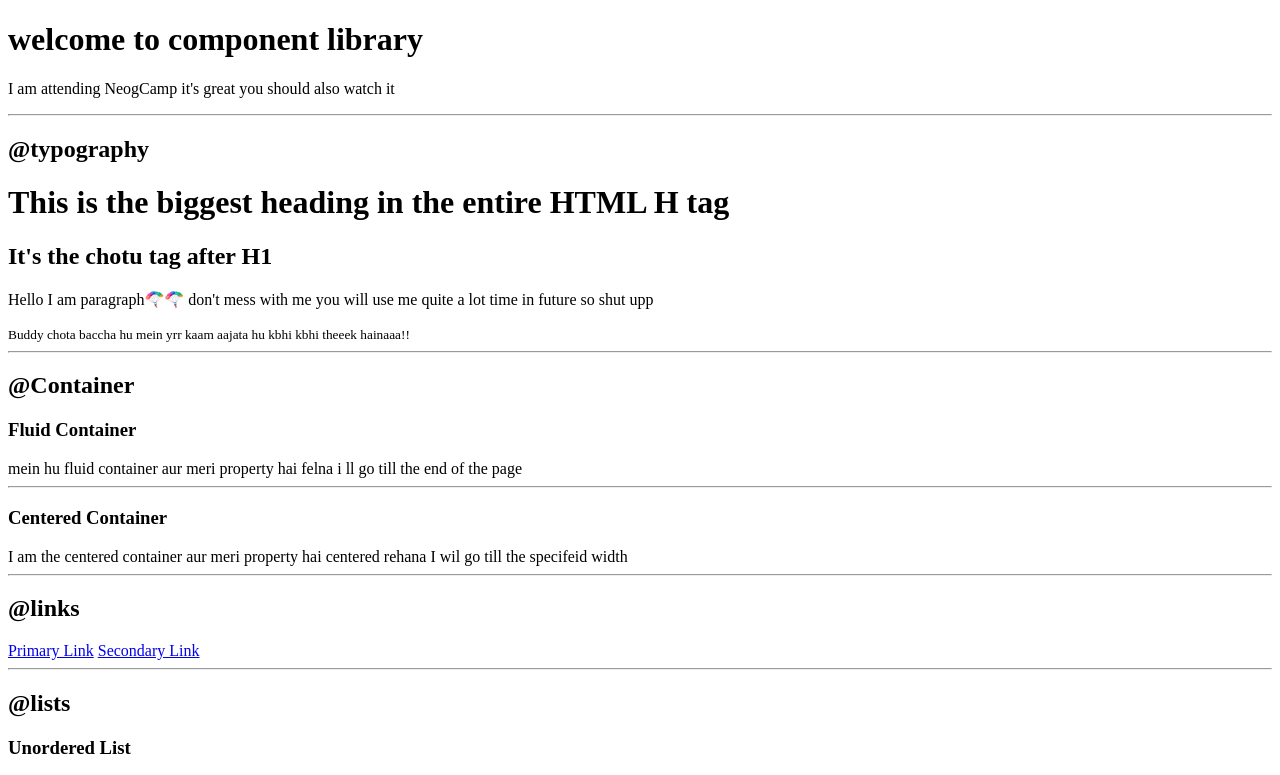
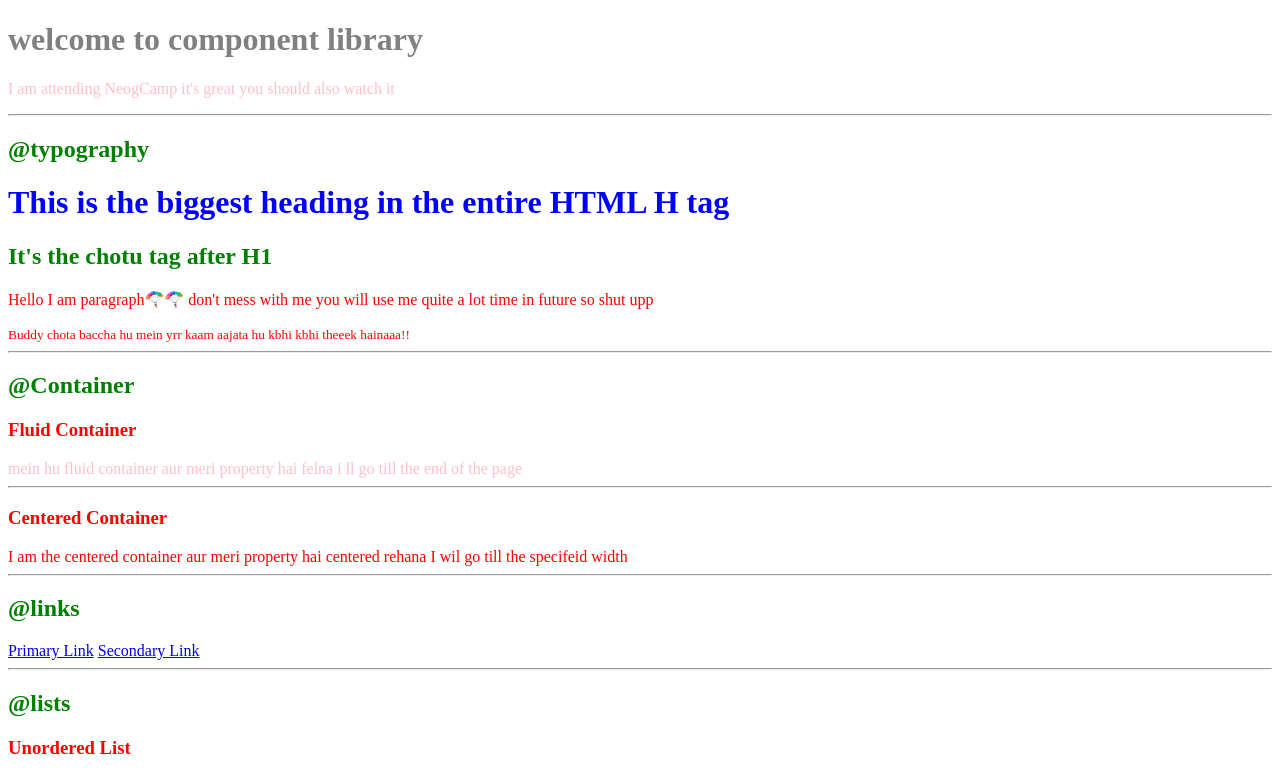
Before and after one commit to heyvats21/PersonalPortfolio, a plain HTML site: page index.html in a window 1280 px wide. Shown: the top 775 px of the page. Drawn offline with Linux system fonts and the light colour scheme.

Commit message:
css practice: import and selectors changed color

```diff
--- a/index.html
+++ b/index.html
@@ -5,10 +5,11 @@
     <meta http-equiv="X-UA-Compatible" content="IE=edge">
     <meta name="viewport" content="width=device-width, initial-scale=1.0">
     <title>Component Library</title>
+    <link rel="stylesheet" href="style.css">
 </head>
 <body>
-    <h1>welcome to component library</h1>
-    <p>I am attending NeogCamp it's great you should also watch it</p>
+    <h1 id="lib-header">welcome to component library</h1>
+    <p class="para">I am attending NeogCamp it's great you should also watch it</p>
 
     <hr>
 
@@ -22,7 +23,7 @@
 
     <h2>@Container</h2>
     <h3>Fluid Container</h3>
-    <div>mein hu fluid container aur meri property hai felna i ll go till the end of the page</div>
+    <div class="para">mein hu fluid container aur meri property hai felna i ll go till the end of the page</div>
 
 
     <hr>
--- /dev/null
+++ b/style.css
@@ -0,0 +1,19 @@
+body{
+    color: red;
+
+}
+h1{
+    color: blue;
+}
+
+h2{
+    color: green;
+}
+
+#lib-header{
+    color: grey;
+}
+
+.para{
+    color: pink;
+}
```
